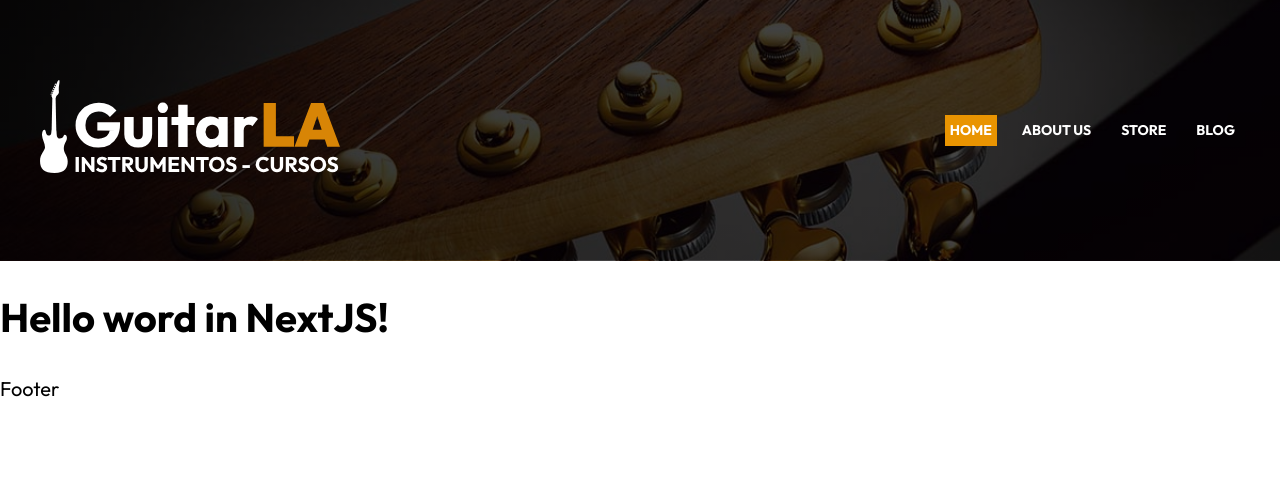
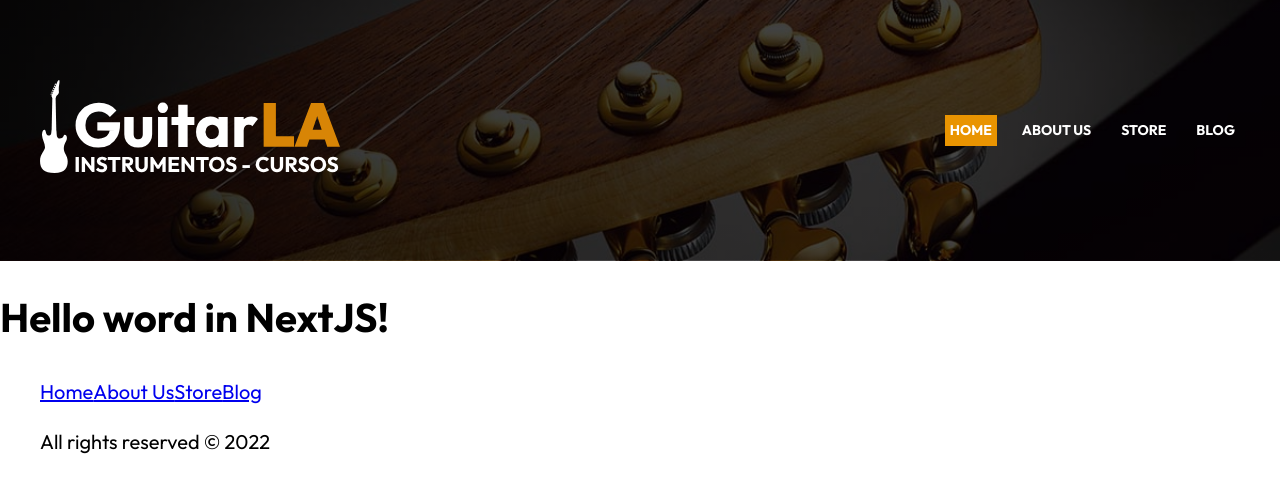
Before and after one commit to Inmacc96/guitarLA-NextJS, a Next.js app: page / in a window 1280 px wide. Shown: the top 492 px of the page. Built offline with nearby package versions, Linux system fonts and the light colour scheme.

Commit message:
Define the Footer component

```diff
--- a/components/Footer.jsx
+++ b/components/Footer.jsx
@@ -1,8 +1,22 @@
+import Link from "next/link";
+
+const styles = {};
 
 const Footer = () => {
   return (
-    <div>Footer</div>
-  )
-}
+    <footer>
+      <div className="container">
+        <nav className={styles.nav}>
+          <Link href="/">Home</Link>
+          <Link href="/aboutus">About Us</Link>
+          <Link href="/store">Store</Link>
+          <Link href="/blog">Blog</Link>
+        </nav>
 
-export default Footer
+        <p> All rights reserved &copy; {new Date().getFullYear()}</p>
+      </div>
+    </footer>
+  );
+};
+
+export default Footer;
```
